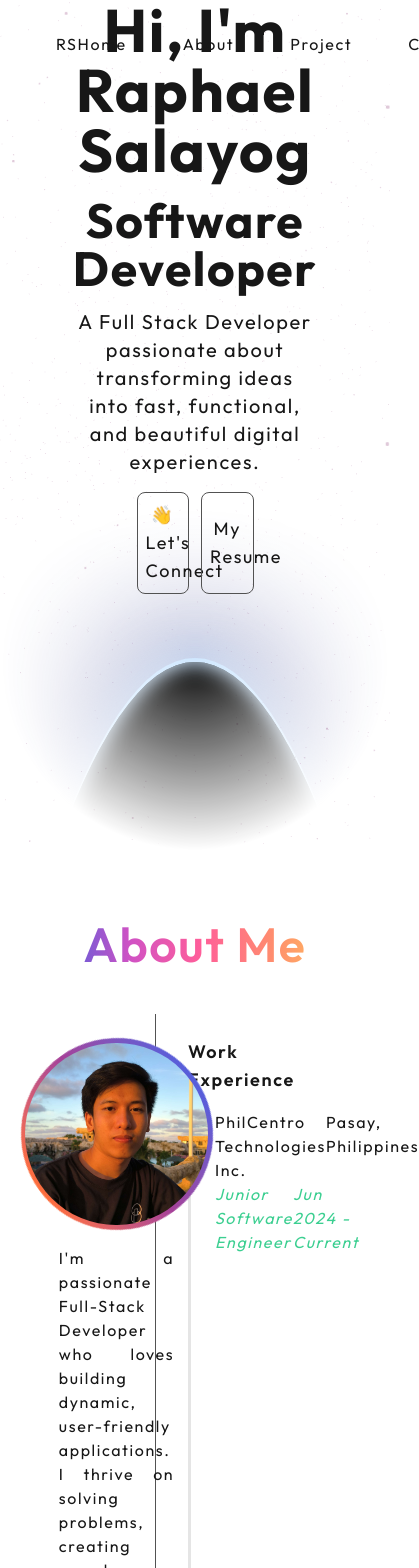
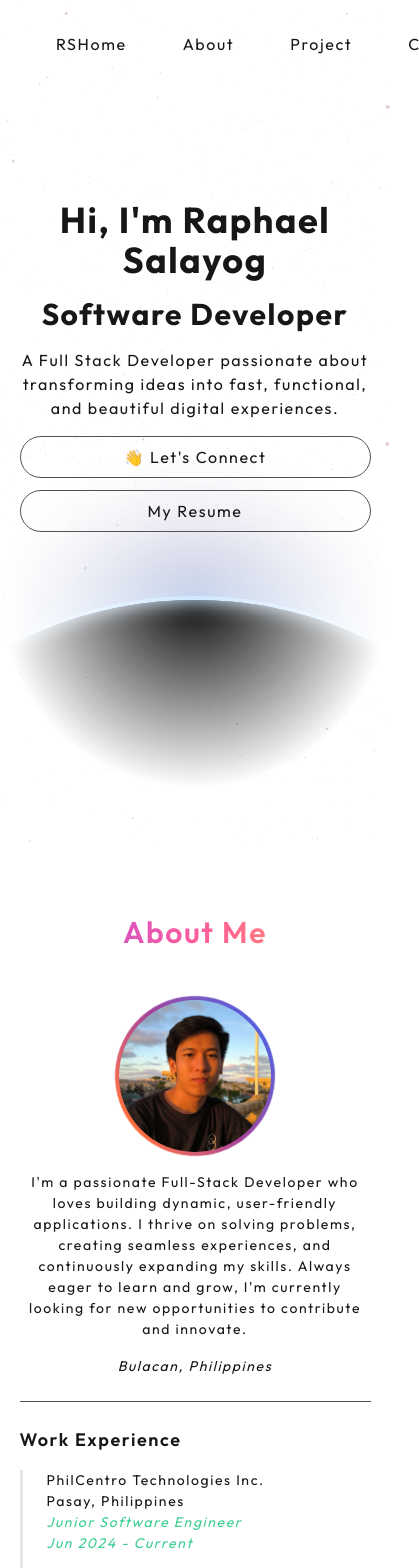
Before and after one commit to RaphaelSalayog/rsalayog-portfolio, a Next.js app: page / in a window 390 px wide. Shown: the top 1568 px of the page, 419 px wide, since content can reach past the window. Built offline with nearby package versions, Linux system fonts and the light colour scheme.

Commit message:
Feat: Responsive design for sm

```diff
--- a/src/app/globals.css
+++ b/src/app/globals.css
@@ -11,6 +11,7 @@
     --color-foreground: var(--foreground);
     /* --font-sans: var(--font-geist-sans);
     --font-mono: var(--font-geist-mono); */
+    --breakpoint-xs: 26.5625rem;
 }
 
 @media (prefers-color-scheme: dark) {
@@ -34,6 +35,12 @@ body {
     font-family: "Outfit", sans-serif;
     font-size: 16px;
     letter-spacing: 1.6px;
+}
+
+@media (max-width: 640px) {
+    body {
+        font-size: 14px;
+    }
 }
 
 .highlight-text {
--- a/src/app/page.tsx
+++ b/src/app/page.tsx
@@ -9,7 +9,7 @@ export default function Page() {
             <main>
                 <Home />
                 <div className="flex justify-center">
-                    <div className="max-w-[60%]">
+                    <div className="max-w-[90%] sm:max-w-[60%]">
                         <About />
                         <PersonalProjects />
                         <ContactMe />
--- a/src/components/Moon.tsx
+++ b/src/components/Moon.tsx
@@ -1,7 +1,7 @@
 const Moon = () => {
     return (
         <div className="relative h-96 w-full -mt-32 -z-10 overflow-hidden [mask-image:radial-gradient(50%_50%,white,transparent)] before:absolute before:inset-0 before:bg-[radial-gradient(circle_at_bottom_center,#1a237e,transparent_80%)] before:opacity-60">
-            <div className="absolute top-1/2 -left-1/2 w-[200%] h-[1500%] z-10 rounded-[100%] animate-gradient border-t-4 border-t-[#d0e8ff] bg-[#0a0a0a] shadow-[inset_0_2px_20px_#d0e8ff,0_-10px_50px_1px_#d0e8ffb3]" />
+            <div className="absolute top-1/2 -left-1/2 w-[200%] h-[200%] z-10 rounded-[100%] animate-gradient border-t-4 border-t-[#d0e8ff] bg-[#0a0a0a] shadow-[inset_0_2px_20px_#d0e8ff,0_-10px_50px_1px_#d0e8ffb3] xs:h-[300%] sm:h-[1500%]" />
         </div>
     );
 };
--- a/src/sections/About.tsx
+++ b/src/sections/About.tsx
@@ -6,12 +6,12 @@ import Image from "next/image";
 const About = () => {
     return (
         <section id="about" className="min-h-dvh py-16">
-            <p className="text-5xl font-semibold text-center py-1.5 mb-10 animated-rgb-text">
+            <p className="text-3xl font-semibold text-center py-1.5 mb-10 animated-rgb-text sm:text-5xl">
                 About Me
             </p>
-            <div className="grid grid-cols-3">
-                <div className="flex flex-col items-center py-6 px-8 border-r-1 border-neutral-600 space-y-4">
-                    <div className="relative w-48 h-48 flex items-center justify-center">
+            <div className="grid grid-cols-1 sm:grid-cols-3">
+                <div className="flex flex-col items-center border-r-0 border-neutral-600 space-y-4 sm:border-r-1 sm:py-6 sm:px-8">
+                    <div className="relative w-40 h-40 flex items-center justify-center sm:w-48 sm:h-48">
                         <div className="absolute inset-0 p-[5px] rounded-full bg-gradient-to-r from-[#545edc] via-[#a54099] to-[#ff6e39] animate-spin" />
                         <div className="relative w-[95%] h-[95%] rounded-full overflow-hidden bg-white z-10">
                             <Image
@@ -23,20 +23,23 @@ const About = () => {
                             />
                         </div>
                     </div>
-                    <p className="text-justify">{profile.description}</p>
+                    <p className="text-center sm:text-justify">{profile.description}</p>
                     <p className="italic">{profile.location}</p>
                 </div>
-                <div className="col-span-2 py-6 px-8">
+                <div className="block sm:hidden">
+                    <Divider />
+                </div>
+                <div className="sm:col-span-2 sm:py-6 sm:px-8">
                     <div className="space-y-4">
                         <p className="text-lg font-semibold">{workExperience.title}</p>
                         {workExperience.items.map((item, index) => (
                             <div key={index} className="border-l-3 border-neutral-200 pl-6">
                                 <div className="mb-2">
-                                    <div className="flex justify-between">
+                                    <div className="sm:flex sm:justify-between">
                                         <p>{item.company}</p>
                                         <p>{item.location}</p>
                                     </div>
-                                    <div className="flex justify-between italic highlight-text">
+                                    <div className="italic highlight-text sm:flex sm:justify-between">
                                         <p>{item.position}</p>
                                         <p>{item.duration}</p>
                                     </div>
@@ -53,11 +56,11 @@ const About = () => {
                     <div className="space-y-4">
                         <p className="text-lg font-semibold">{education.title}</p>
                         <div className="mb-2">
-                            <div className="flex justify-between">
+                            <div className="sm:flex sm:justify-between">
                                 <p>{education.details.school}</p>
                                 <p>{education.details.duration}</p>
                             </div>
-                            <div className="flex justify-between">
+                            <div className="sm:flex sm:justify-between italic">
                                 <p>{education.details.degree}</p>
                                 <p>{education.details.honors}</p>
                             </div>
--- a/src/sections/Contact.tsx
+++ b/src/sections/Contact.tsx
@@ -14,7 +14,7 @@ const ContactMe = () => {
                 a Full Stack Developer.
             </p>
             <p className="mb-6">Feel free to get in touch and talk more about your projects.</p>
-            <div className="w-1/2 space-y-6">
+            <div className="w-full space-y-6 sm:w-1/2">
                 <p className="highlight-text">(+63) 945-147-2698</p>
                 <p className="text-[12px]">Or send a message</p>
                 <div className="grid grid-cols-2 gap-x-4 text-sm font-semibold">
--- a/src/sections/Home.tsx
+++ b/src/sections/Home.tsx
@@ -6,17 +6,17 @@ import StarField from "@/components/StarField";
 
 const Home = () => {
     return (
-        <section id="home" className="min-h-dvh flex flex-col justify-center">
+        <section id="home" className="min-h-dvh flex flex-col justify-center pt-36">
             <StarField />
-            <div className="flex flex-col items-center">
-                <div className="max-w-[60%] flex flex-col items-center text-center space-y-4">
-                    <h1 className="text-6xl font-bold">Hi, I'm Raphael Salayog</h1>
-                    <h2 className="text-5xl font-bold">Software Developer</h2>
-                    <p className="text-xl">
+            <div className="flex flex-col items-center z-10">
+                <div className="max-w-[90%] flex flex-col items-center text-center space-y-4 sm:max-w-[60%]">
+                    <h1 className="text-4xl font-bold sm:text-6xl">Hi, I'm Raphael Salayog</h1>
+                    <h2 className="text-3xl font-bold sm:text-5xl">Software Developer</h2>
+                    <p className="text-base sm:text-xl">
                         A Full Stack Developer passionate about transforming ideas into fast,
                         functional, and beautiful digital experiences.
                     </p>
-                    <div className="grid grid-cols-2 gap-x-3 w-[50%] text-lg">
+                    <div className="grid grid-cols-1 gap-y-3 w-[100%] text-base sm:w-[50%] sm:text-lg sm:grid-cols-2 sm:gap-x-3">
                         <Button
                             onClick={() =>
                                 window.open(
@@ -25,7 +25,7 @@ const Home = () => {
                                     "noopener,noreferrer"
                                 )
                             }
-                            className="rounded-full"
+                            className="!rounded-full"
                         >
                             <span className="animate-handwave">👋</span> Let's Connect
                         </Button>
@@ -37,7 +37,7 @@ const Home = () => {
                                     "noopener,noreferrer"
                                 )
                             }
-                            className="rounded-full"
+                            className="!rounded-full"
                         >
                             My Resume
                         </Button>
```
Also changed, not shown: src/sections/PersonalProjects.tsx (+8 -8 lines).
